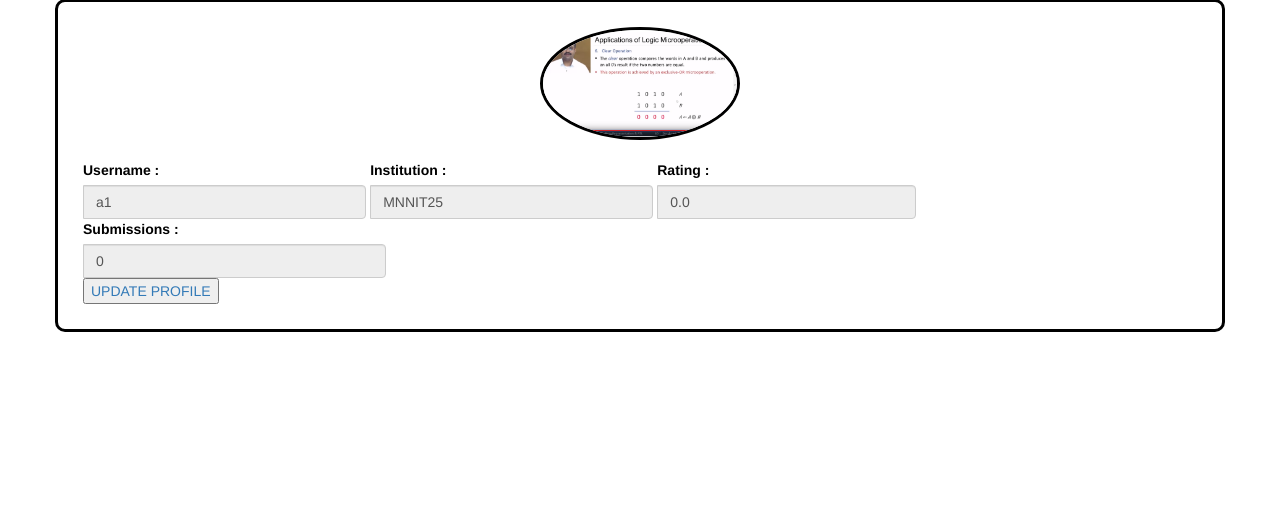
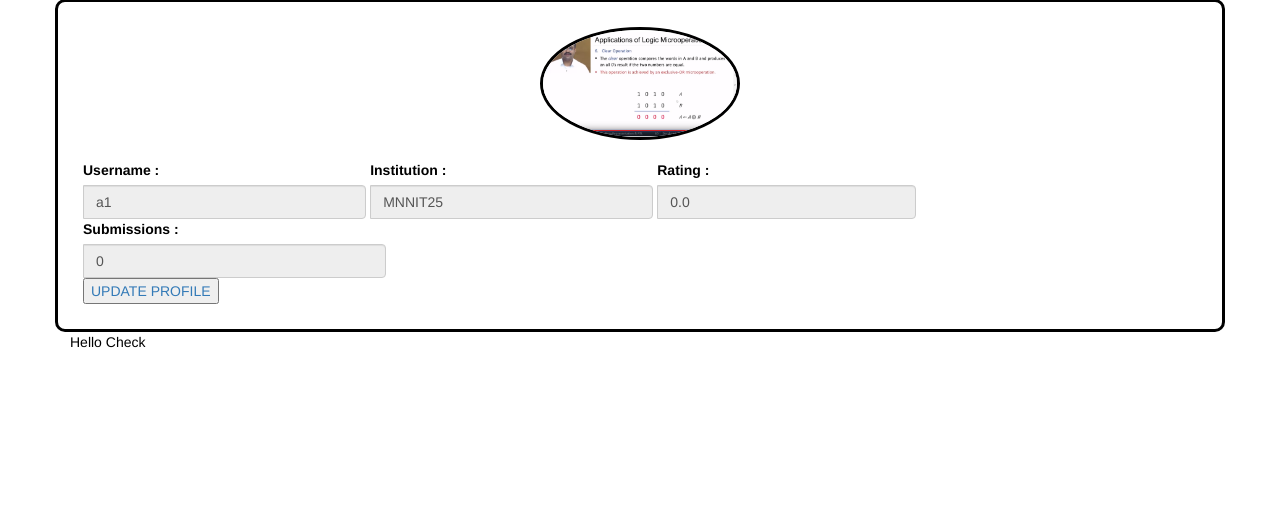
Before and after one commit to kundannayak51/Django-BleedCode, a Django app: page /profile/14/ in a window 1280 px wide. Shown: the part 163-689 px from the top of the page. Run offline with Django 3.2, Linux system fonts and the light colour scheme; data comes from the database, SQL or seed files in the repository; some libraries are stand-ins or nearby versions.

Commit message:
Modified html checking pull

```diff
--- a/templates/profile.html
+++ b/templates/profile.html
@@ -66,5 +66,6 @@
                     <button><a href={% url 'Profile:editProfile' user_id=user.id %}>UPDATE PROFILE</a></button>
                 </div>
             </div>
+    <p>Hello Check</p>
     </div>
 {% endblock %}
```
